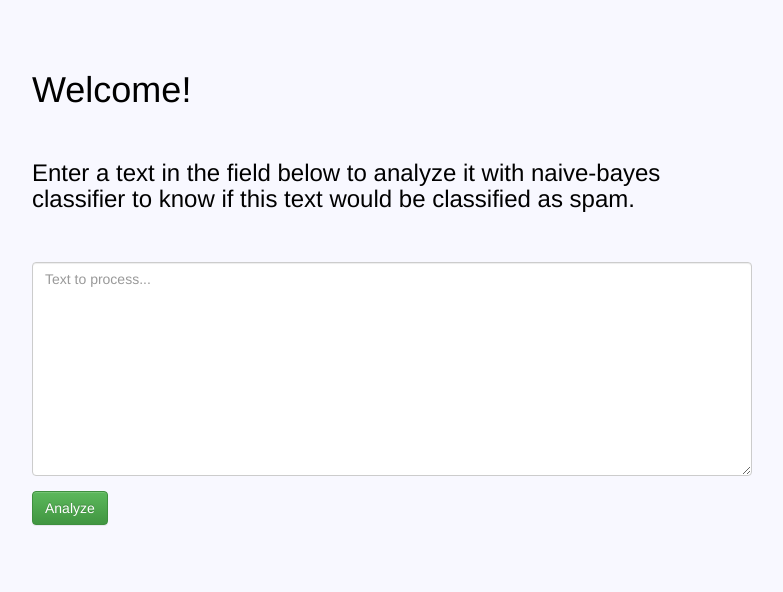
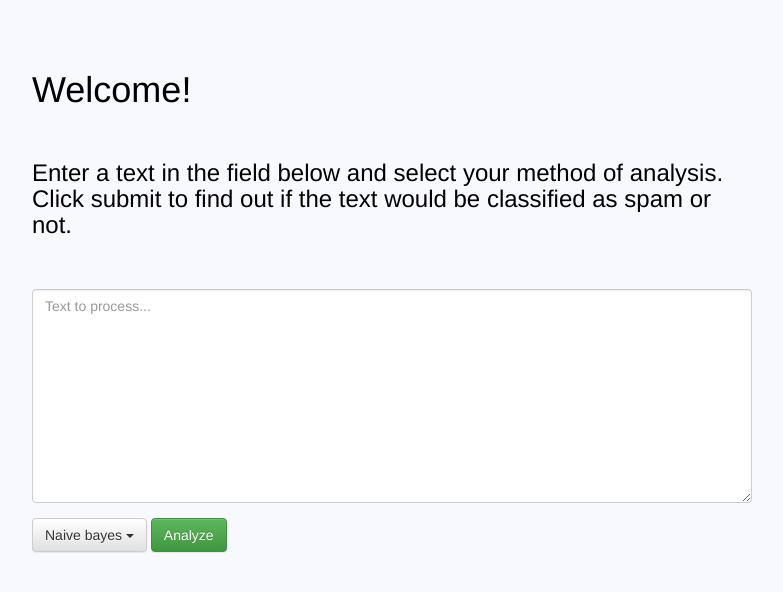
Before and after one commit to timkersch/NaiveTexter, a Django app: page / in a window 1280 px wide. Shown: the top 592 px of the page, without its empty margins (248-1031 px from the left). Run offline with Django 3.2, Linux system fonts and the light colour scheme; parts of the project's set-up code (start-up, migrations or seed data) failed here and were passed over; some libraries are stand-ins or nearby versions.

Commit message:
Added a drop-down menu

```diff
--- a/spam_classifier/templates/spam_classifier/index.html
+++ b/spam_classifier/templates/spam_classifier/index.html
@@ -5,6 +5,8 @@
 <head>
     <meta charset="UTF-8">
     <title>Spam classifier</title>
+    <script src="https://ajax.googleapis.com/ajax/libs/jquery/2.1.4/jquery.min.js"></script>
+    <script src="https://maxcdn.bootstrapcdn.com/bootstrap/3.3.6/js/bootstrap.min.js"></script>
     <link rel="stylesheet" href="//maxcdn.bootstrapcdn.com/bootstrap/3.2.0/css/bootstrap.min.css">
     <link rel="stylesheet" href="//maxcdn.bootstrapcdn.com/bootstrap/3.2.0/css/bootstrap-theme.min.css">
     <link rel="stylesheet" type="text/css" href="{% static 'spam_classifier/style.css' %}" />
@@ -14,8 +16,8 @@
 <h1>Welcome!</h1>
 <br>
 <h3>
-    Enter a text in the field below to analyze it with naive-bayes classifier to know if this
-    text would be classified as spam.
+    Enter a text in the field below and select your method of analysis.
+    Click submit to find out if the text would be classified as spam or not.
 </h3>
 
 <br>
@@ -23,6 +25,28 @@
 <form action="" method="post">
     {% csrf_token %}
     {% bootstrap_form form %}
+
+    <div class = "btn-group">
+        <button type = "button" class = "btn btn-default dropdown-toggle" data-toggle = "dropdown">
+            Naive bayes
+            <span class = "caret"></span>
+        </button>
+
+        <ul class = "dropdown-menu" role = "menu">
+            <li><a href = "#">Naive bayes</a></li>
+            <li><a href = "#">Perceptron</a></li>
+            <li><a href = "#">SVM</a></li>
+            <li><a href = "#">k-NN</a></li>
+        </ul>
+
+        <script type="text/javascript">
+        $(".dropdown-menu li a").click(function(){
+        $(this).parents(".btn-group").find('.btn').html($(this).text() + ' <span class="caret"></span>');
+        $(this).parents(".btn-group").find('.btn').val($(this).data('value'));
+        });
+        </script>
+    </div>
+
     <button type="submit" class="btn btn-success">Analyze</button>
 </form>
 
```
